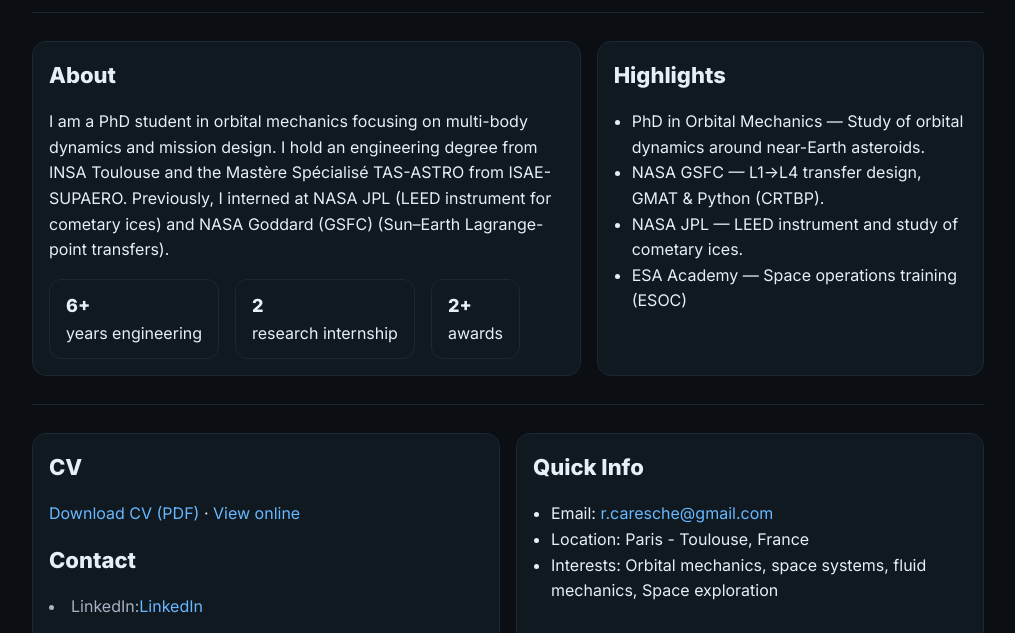
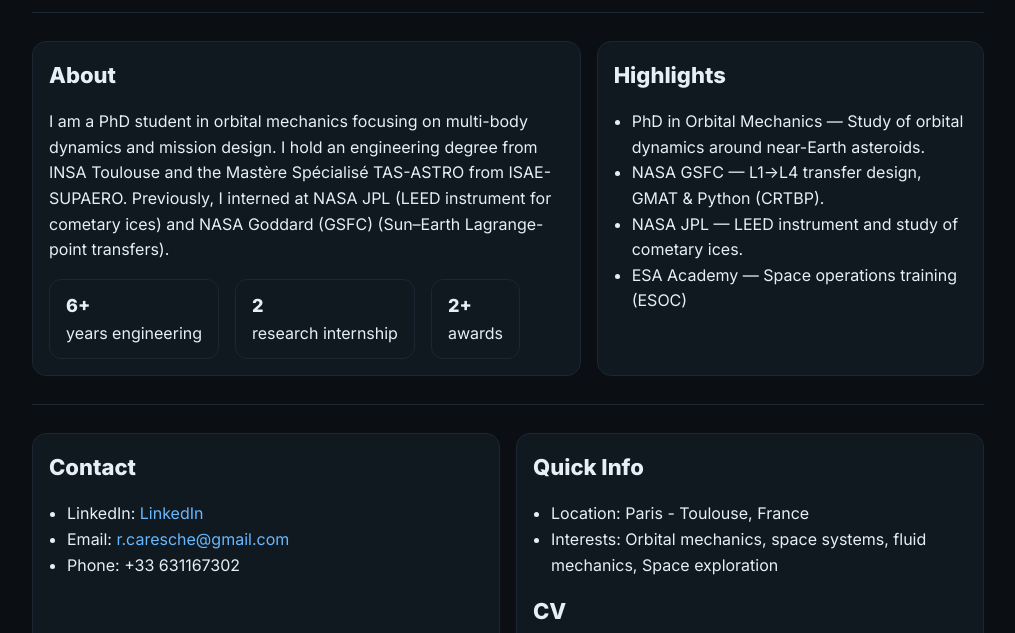
Before and after one commit to Gracus1302/Gracus1302.github.io, a plain HTML site: page index.html in a window 1280 px wide. Shown: the part 164-797 px from the top of the page, without its empty margins (132-1147 px from the left). Drawn offline with Linux system fonts and the light colour scheme.

Commit message:
Update index.html

```diff
--- a/index.html
+++ b/index.html
@@ -97,25 +97,23 @@
     </section>
     <section id="cv" class="two">
       <div class="card">
+        <h2>Contact</h2>
+        <ul>
+          <li>LinkedIn: <a href="https://www.linkedin.com/in/remi-caresche">LinkedIn</a></li>
+          <li>Email: <a href="mailto:you@domain.com">r.caresche@gmail.com</a></li>
+          <li>Phone: +33 631167302</li>
+        </ul>
+      </div>
+      <div class="card">
+        <h2>Quick Info</h2>
+        <ul>
+          <li>Location: Paris - Toulouse, France</li>
+          <li>Interests: Orbital mechanics, space systems, fluid mechanics, Space exploration</li>
+        </ul>
         <h2>CV</h2>
         <p>
           <a href="files/CV_CARESCHE_US.pdf" download>Download CV (PDF)</a> · <a href="files/CV_CARESCHE_US.pdf" target="_blank">View online</a>
         </p>
-        <h2>Contact</h2>
-        <p>
-          <div class="muted" style="margin-top:6px">
-             <li>LinkedIn:<a href="https://www.linkedin.com/in/remi-caresche">LinkedIn</a></li>
-          </div>
-        </p>
-        <li>Email: <a href="mailto:you@domain.com">r.caresche@gmail.com</a></li>
-      </div>
-      <div class="card">
-        <h2>Quick Info</h2>
-        <ul>
-          <li>Email: <a href="mailto:you@domain.com">r.caresche@gmail.com</a></li>
-          <li>Location: Paris - Toulouse, France</li>
-          <li>Interests: Orbital mechanics, space systems, fluid mechanics, Space exploration</li>
-        </ul>
       </div>
     </section>
 
```
